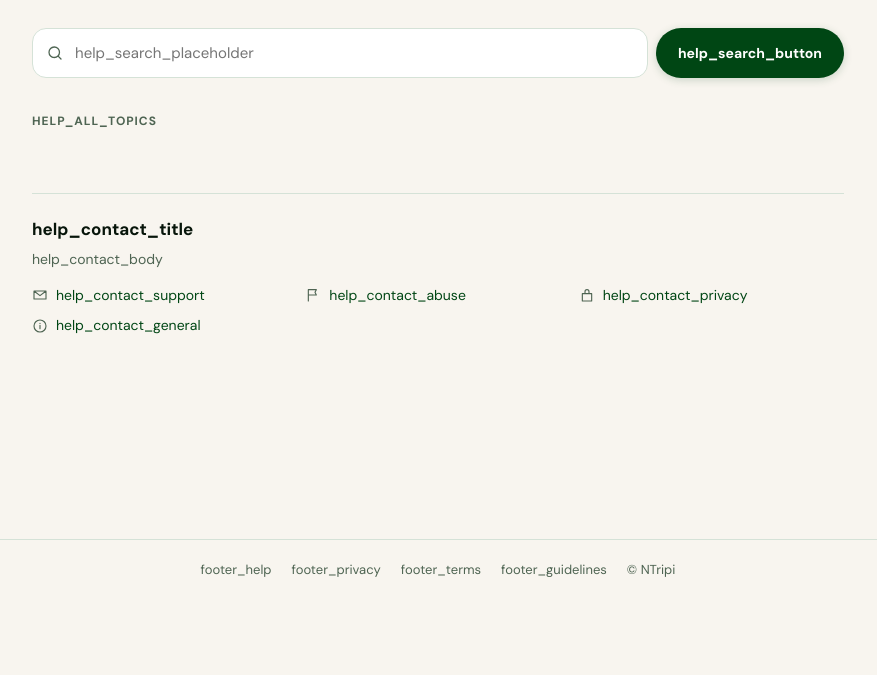
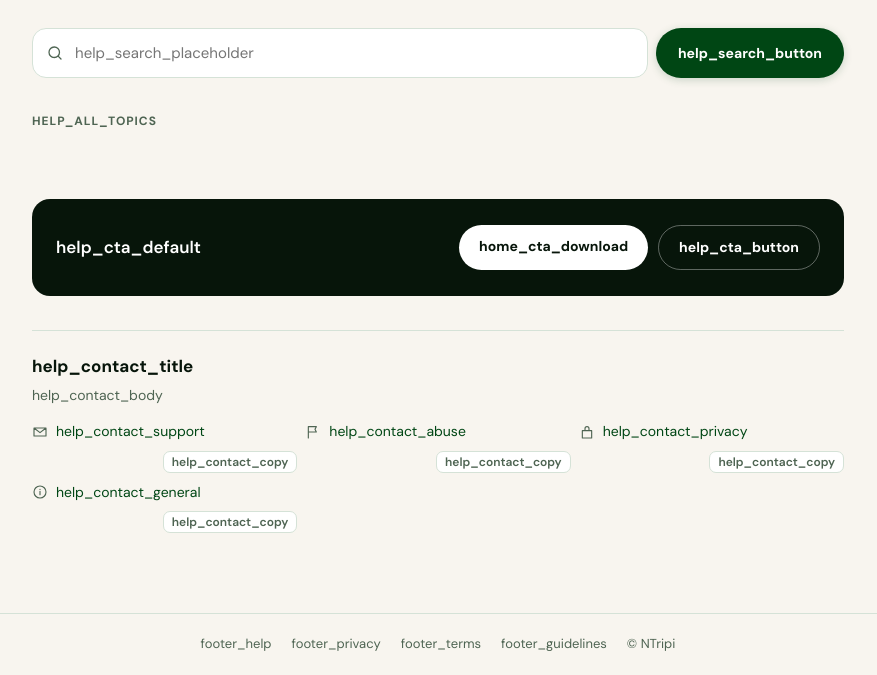
Before and after one commit to IsmailKARROUD/ntripi, a Python web app: template social_api/app/templates/help/hub.html in a window 1280 px wide. Shown: the part 199-874 px from the top of the page, without its empty margins (202-1079 px from the left). Before the commit the page ends 776 px from the top, so only its background shows below. Run offline with Jinja, Linux system fonts and the light colour scheme; the template is opened without the code that fills it, so the values that code supplies are empty.

Commit message:
fix: link of the first topic, mailto in the desktop version and add CTA on every help page

```diff
--- a/social_api/app/templates/help/_contact_strip.html
+++ b/social_api/app/templates/help/_contact_strip.html
@@ -1,11 +1,55 @@
 {% from "help/_icons.html" import icon %}
+{# Each row shows the address as text as well as linking it. A mailto: with no
+   registered handler does nothing at all — the common case on desktop — which
+   silently turned all four of these into dead ends. Visible text can be
+   selected; the button copies it. #}
 <section class="hc-contact">
   <h2>{{ _('help_contact_title') }}</h2>
   <p>{{ _('help_contact_body') }}</p>
   <ul>
-    <li><a href="mailto:{{ emails['customer support'] }}">{{ icon('mail', 16) }}{{ _('help_contact_support') }}</a></li>
-    <li><a href="mailto:{{ emails['abuse'] }}">{{ icon('flag', 16) }}{{ _('help_contact_abuse') }}</a></li>
-    <li><a href="mailto:{{ emails['privacy'] }}">{{ icon('lock', 16) }}{{ _('help_contact_privacy') }}</a></li>
-    <li><a href="mailto:{{ emails['general'] }}">{{ icon('info', 16) }}{{ _('help_contact_general') }}</a></li>
+    {% for key, label, glyph in [
+        ('customer support', 'help_contact_support', 'mail'),
+        ('abuse',            'help_contact_abuse',   'flag'),
+        ('privacy',          'help_contact_privacy', 'lock'),
+        ('general',          'help_contact_general', 'info'),
+    ] %}
+    <li>
+      <a href="mailto:{{ emails[key] }}">{{ icon(glyph, 16) }}{{ _(label) }}</a>
+      <span class="hc-mail">
+        <code>{{ emails[key] }}</code>
+        <button type="button" class="hc-copy" data-copy="{{ emails[key] }}"
+                aria-label="{{ _('help_contact_copy') }} {{ emails[key] }}">{{ _('help_contact_copy') }}</button>
+      </span>
+    </li>
+    {% endfor %}
   </ul>
 </section>
+<script>
+// No build step on this site, so this rides with the partial it belongs to.
+(function () {
+  var done = {{ _('help_contact_copied') | tojson }};
+  document.querySelectorAll('.hc-copy').forEach(function (b) {
+    var label = b.textContent;
+    b.addEventListener('click', function () {
+      var text = b.dataset.copy;
+      var restore = function () {
+        b.textContent = done; b.dataset.done = '1';
+        setTimeout(function () { b.textContent = label; delete b.dataset.done; }, 1600);
+      };
+      // navigator.clipboard is undefined on plain http and in older browsers,
+      // so the textarea fallback is the path that actually runs for some readers.
+      if (navigator.clipboard && navigator.clipboard.writeText) {
+        navigator.clipboard.writeText(text).then(restore, fallback);
+      } else { fallback(); }
+      function fallback() {
+        var ta = document.createElement('textarea');
+        ta.value = text; ta.setAttribute('readonly', '');
+        ta.style.position = 'fixed'; ta.style.opacity = '0';
+        document.body.appendChild(ta); ta.select();
+        try { document.execCommand('copy'); restore(); } catch (e) { /* leave the text on screen to select */ }
+        document.body.removeChild(ta);
+      }
+    });
+  });
+})();
+</script>
--- a/social_api/app/templates/help/_cta.html
+++ b/social_api/app/templates/help/_cta.html
@@ -1,7 +1,14 @@
-{# Tied to what the reader just read — `article.cta` is a field on the article so
-   it translates with the article and needs no separate i18n key. Empty falls
-   back to the generic line. #}
+{# Rendered on every help page from _layout.html. `cta_line` is a field on the
+   article so it translates with the article and needs no separate i18n key;
+   every other page (hub, search, 404) falls through to the generic line.
+
+   "Download" points at the homepage waitlist, not a store: the app is
+   pre-launch, so that is the same thing the homepage's own download buttons do.
+   Hardcoding a store URL here would ship a dead link. #}
 <aside class="hc-cta">
   <p>{{ cta_line or _('help_cta_default') }}</p>
-  <a class="btn-primary" href="/app/">{{ _('help_cta_button') }}</a>
+  <div class="hc-cta-actions">
+    <a class="btn-app" href="/#get-the-app">{{ _('home_cta_download') }}</a>
+    <a class="btn-web" href="/app/">{{ _('help_cta_button') }}</a>
+  </div>
 </aside>
--- a/social_api/app/templates/help/_layout.html
+++ b/social_api/app/templates/help/_layout.html
@@ -71,14 +71,25 @@
     border-radius: 18px; padding: 20px; color: var(--text);
     transition: border-color .15s, transform .1s;
   }
-  .hc-card:hover { border-color: var(--canopy); text-decoration: none; transform: translateY(-1px); }
+  /* Only a card that IS a link gets the interactive affordance. A category card
+     is a <section>, so lifting it on hover promised a click that never existed
+     and made the blurb read as the card's first link. */
+  a.hc-card:hover { border-color: var(--canopy); text-decoration: none; transform: translateY(-1px); }
   .hc-card .hd { display: flex; align-items: center; gap: 9px; margin-bottom: 6px; }
   .hc-card .hd .ic { color: var(--forest); flex: none; }
   .hc-card h2, .hc-card h3 { font-size: 16px; font-weight: 700; letter-spacing: -.2px; }
+  /* The blurb is prose, the list is navigation, and both sit at 14px in shades
+     of the same green — so the links carry a standing underline rather than one
+     that only appears on hover. Underline is direction-neutral, unlike a chevron. */
   .hc-card p { font-size: 14px; color: var(--text2); }
-  .hc-card ul { list-style: none; margin-top: 12px; }
-  .hc-card ul li { margin-top: 6px; }
-  .hc-card ul a { font-size: 14px; }
+  .hc-card ul { list-style: none; margin-top: 14px; border-top: 1px solid var(--border); padding-top: 12px; }
+  .hc-card ul li { margin-top: 7px; }
+  .hc-card ul a {
+    font-size: 14px; font-weight: 500;
+    text-decoration: underline; text-decoration-thickness: 1px;
+    text-underline-offset: 3px; text-decoration-color: var(--mist);
+  }
+  .hc-card ul a:hover { text-decoration-color: currentColor; }
 
   .hc-section-title {
     font-size: 12px; font-weight: 700; letter-spacing: .08em;
@@ -145,6 +156,18 @@
     align-items: center; justify-content: space-between;
   }
   .hc-cta p { font-size: 17px; font-weight: 600; max-width: 46ch; }
+  .hc-cta-actions { display: flex; gap: 10px; flex-wrap: wrap; }
+  .hc-cta .btn-app, .hc-cta .btn-web {
+    font-weight: 700; font-size: 14px; padding: 10px 20px; border-radius: 50px;
+    text-decoration: none; display: inline-block; white-space: nowrap;
+    transition: background .15s, transform .1s;
+  }
+  .hc-cta .btn-app { background: #fff; color: var(--bark); }
+  .hc-cta .btn-web { border: 1px solid rgba(255,255,255,.35); color: #fff; }
+  .hc-cta .btn-app:hover, .hc-cta .btn-web:hover {
+    transform: translateY(-1px); text-decoration: none;
+  }
+  .hc-cta .btn-web:hover { background: rgba(255,255,255,.1); }
 
   .hc-contact {
     border-top: 1px solid var(--border); padding-top: 22px; margin-top: 34px;
@@ -153,8 +176,25 @@
   .hc-contact > p { font-size: 14px; color: var(--text2); margin-bottom: 14px; }
   .hc-contact ul { list-style: none; display: grid; gap: 8px;
                    grid-template-columns: repeat(auto-fit, minmax(240px, 1fr)); }
+  .hc-contact li { display: flex; align-items: center; gap: 8px; flex-wrap: wrap; }
   .hc-contact li a { display: flex; align-items: center; gap: 8px; font-size: 14px; }
   .hc-contact li a .ic { color: var(--text2); flex: none; }
+  /* The address is shown, not just linked: a mailto with no registered handler
+     does nothing at all on desktop, which turns every one of these into a dead
+     end. Visible text can always be selected, and the button copies it. */
+  .hc-mail { display: inline-flex; align-items: center; gap: 6px; margin-inline-start: auto; }
+  .hc-mail code {
+    font-family: ui-monospace, SFMono-Regular, Menlo, monospace;
+    font-size: 12.5px; color: var(--text2); user-select: all;
+  }
+  .hc-copy {
+    font: inherit; font-size: 12px; font-weight: 600; line-height: 1;
+    color: var(--text2); background: var(--surface);
+    border: 1px solid var(--border); border-radius: 7px;
+    padding: 4px 8px; cursor: pointer;
+  }
+  .hc-copy:hover { color: var(--forest); border-color: var(--canopy); }
+  .hc-copy[data-done="1"] { color: var(--forest); border-color: var(--canopy); }
 
   .hc-source {
     margin-top: 26px; font-size: 13px; color: var(--text2);
@@ -180,4 +220,10 @@
 </nav>
 {% endif %}
 {% block help_content %}{% endblock %}
+{# Both live here rather than in each page: they belong on every help surface,
+   and a search that found nothing or a stale link is exactly when a reader
+   needs the way out. `emails` comes from _base_context, which every help route
+   builds on. #}
+{% include "help/_cta.html" %}
+{% include "help/_contact_strip.html" %}
 {% endblock %}
--- a/social_api/app/templates/help/article.html
+++ b/social_api/app/templates/help/article.html
@@ -44,8 +44,6 @@
 </div>
 {% endif %}
 
-{% include "help/_cta.html" %}
-{% include "help/_contact_strip.html" %}
 
 {# The .md twin is linked, not hidden: an assistant following the page finds the
    source it should have been given, and a reader who wants plain text gets it. #}
--- a/social_api/app/templates/help/hub.html
+++ b/social_api/app/templates/help/hub.html
@@ -38,7 +38,6 @@
 </ul>
 {% endif %}
 
-{% include "help/_contact_strip.html" %}
 {% endblock %}
 
 {% block body_end %}{% include "help/_search_js.html" %}{% endblock %}
--- a/social_api/app/templates/help/not_found.html
+++ b/social_api/app/templates/help/not_found.html
@@ -18,7 +18,6 @@
   {% endfor %}
 </div>
 
-{% include "help/_contact_strip.html" %}
 {% endblock %}
 
 {% block body_end %}{% include "help/_search_js.html" %}{% endblock %}
```
Also changed, not shown: CLAUDE.md (+23 -0 lines), social_api/app/i18n.py (+10 -0 lines), social_api/app/templates/home.html (+7 -0 lines), social_api/test/test_help_routes.py (+77 -0 lines).
